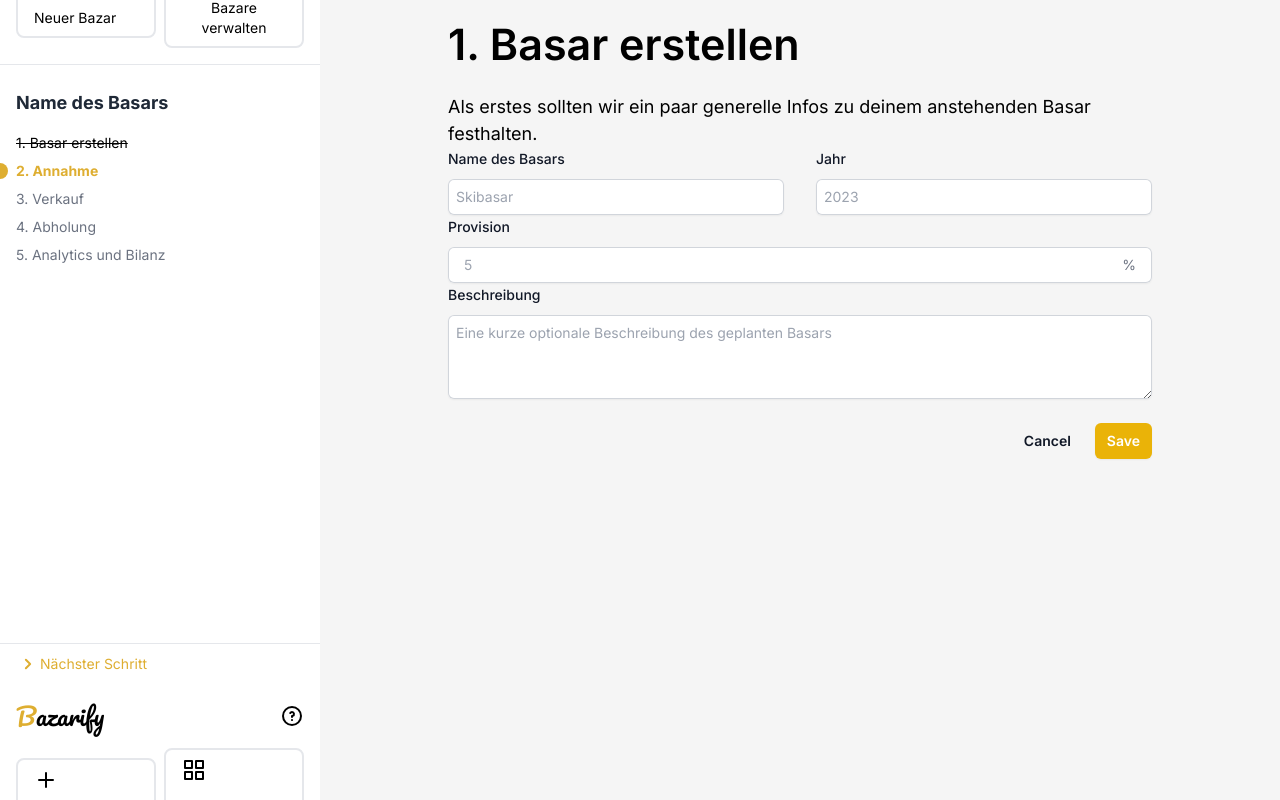
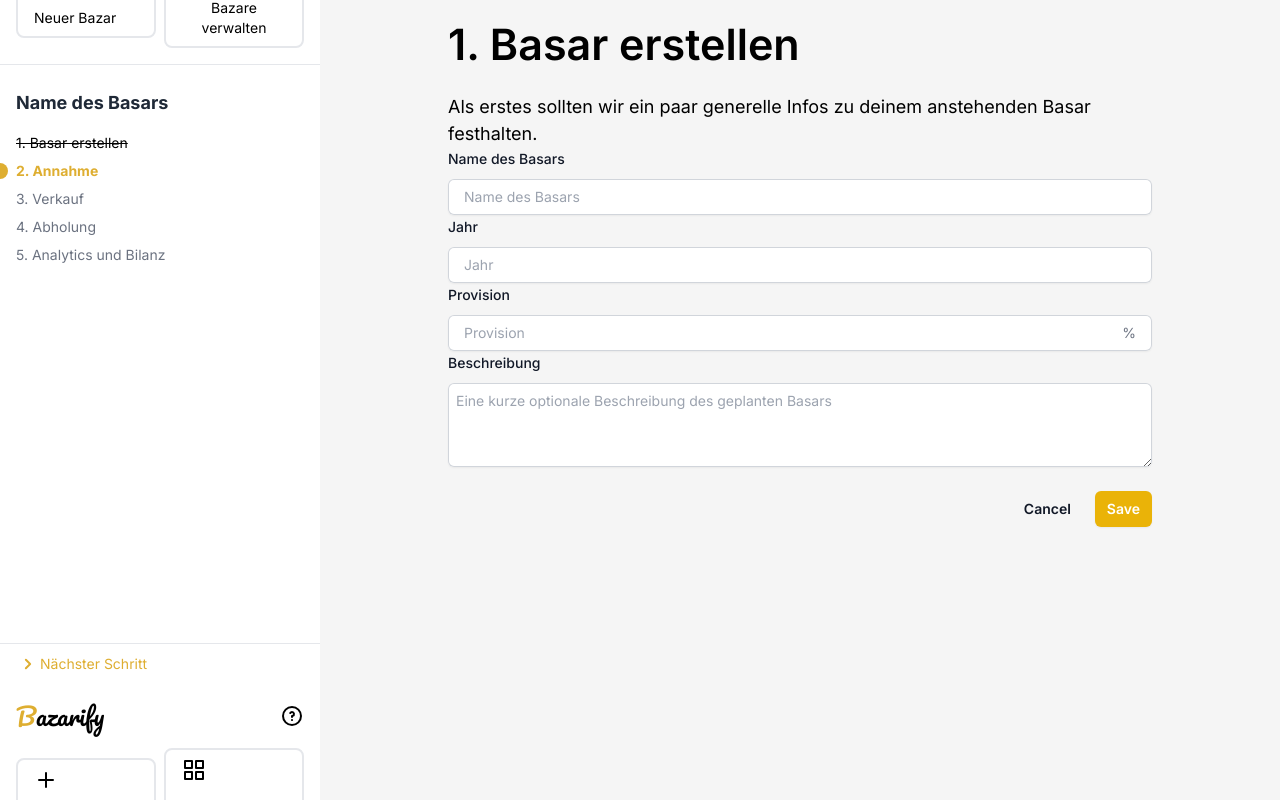
Before and after one commit to mauricedolibois/bazarify, a Next.js app in the folder frontend/: page / in a window 1280 px wide. Shown: the part 1716-2516 px from the top of the page. Built offline with nearby package versions, Linux system fonts and the light colour scheme.

Commit message:
add formInput

```diff
--- /dev/null
+++ b/frontend/components/UnderlinedInput.js
@@ -0,0 +1,12 @@
+import React from 'react';
+
+const UnderlindedInput = ({placeholder}) => {
+  return (
+    <div class="group flex items-center">
+        <input class="w-full truncate border-b border-gray-300 text-gray-700 focus:border-yellow-500 focus:outline-none"
+            type="text" placeholder={placeholder} />
+    </div>
+  );
+};
+
+export default UnderlindedInput;
--- a/frontend/components/ablaufSeite1.js
+++ b/frontend/components/ablaufSeite1.js
@@ -1,3 +1,6 @@
+import React from 'react'
+import FormInput from './FormInput'
+
 export default function () {
     return (
         <>
@@ -7,31 +10,9 @@ export default function () {
             </div>
             <div>
                 <div class="grid grid-cols-1 gap-x-8 sm:grid-cols-6">
-                    <div class="sm:col-span-3">
-                        <label for="first-name" class="block text-sm font-medium leading-6 text-gray-900">Name des Basars</label>
-                        <div class="mt-2">
-                            <input type="text" name="first-name" id="first-name" autocomplete="given-name" class="block w-full rounded-md border-0 px-2 py-1.5 text-gray-900 shadow-sm ring-1 ring-inset ring-gray-300 placeholder:text-gray-400 focus:ring-2 focus:ring-inset sm:text-sm sm:leading-6" placeholder="Skibasar" />
-                        </div>
-                    </div>
-
-                    <div class="sm:col-span-3">
-                        <label for="last-name" class="block text-sm font-medium leading-6 text-gray-900">Jahr</label>
-                        <div class="mt-2">
-                            <input type="text" name="last-name" id="last-name" autocomplete="family-name" class="block w-full rounded-md border-0 px-2 py-1.5 text-gray-900 shadow-sm ring-1 ring-inset ring-gray-300 placeholder:text-gray-400 focus:ring-2 focus:ring-inset sm:text-sm sm:leading-6" placeholder="2023" />
-                        </div>
-                    </div>
-
-                    <div class="col-span-full">
-                        <label for="price" class="block text-sm font-medium leading-6 text-gray-900">Provision</label>
-                        <div class="relative mt-2 rounded-md shadow-sm">
-                            <div class="pointer-events-none absolute inset-y-0 left-2 flex items-center"></div>
-                            <input type="text" name="price" id="price" class="block w-full rounded-md border-0 py-1.5 pl-4 pr-20 text-gray-900 ring-1 ring-inset ring-gray-300 placeholder:text-gray-400 focus:ring-2 focus:ring-inset sm:text-sm sm:leading-6" placeholder="5" />
-                            <div class="absolute inset-y-0 right-4 flex items-center">
-                                <label for="currency" class="sr-only">Provision</label>
-                                <span class="text-gray-500 sm:text-sm">%</span>
-                            </div>
-                        </div>
-                    </div>
+                    <FormInput name="Name des Basars" unit="" />
+                    <FormInput name="Jahr" unit="" />
+                    <FormInput name="Provision" unit="%" />
 
                     <div class="col-span-full">
                         <label for="about" class="block text-sm font-medium leading-6 text-gray-900">Beschreibung</label>
--- a/frontend/components/ablaufSeite2.js
+++ b/frontend/components/ablaufSeite2.js
@@ -1,3 +1,6 @@
+import React from 'react'
+import UnderlinedInput from './UnderlinedInput'
+
 export default function () {
     return (
         <>
@@ -12,26 +15,16 @@ export default function () {
                             <div class="w-2/5 border-r border-gray-300 p-4">
 
                                 <h3>Infos zum Verkäufer</h3>
-                                <div class="group flex items-center">
-                                    <input class="w-full truncate border-b border-gray-300 text-gray-700 focus:border-yellow-500 focus:outline-none" type="text" placeholder="Name des Verkäufers" />
-                                </div>
-                                <div class="group flex items-center">
-                                    <input class="w-full truncate border-b border-gray-300 text-gray-700 focus:border-yellow-500 focus:outline-none" type="text" placeholder="Email des Verkäufers" />
-                                </div>
+                                <UnderlinedInput placeholder="Name des Verkäufers" />
+                                <UnderlinedInput placeholder="Email des Verkäufers" />
                             </div>
                             <div class="w-3/5 p-4">
 
                                 <h3>Produkte des Verkäufers</h3>
                                 <div class="flex flex-row gap-4">
-                                    <div class="group flex items-center">
-                                        <input class="w-full truncate border-b border-gray-300 text-gray-700 focus:border-yellow-500 focus:outline-none" type="text" placeholder="Name des Produkts" />
-                                    </div>
-                                    <div class="group flex items-center">
-                                        <input class="w-full truncate border-b border-gray-300 text-gray-700 focus:border-yellow-500 focus:outline-none" type="text" placeholder="Kategorie" />
-                                    </div>
-                                    <div class="group flex items-center">
-                                        <input class="w-full truncate border-b border-gray-300 text-gray-700 focus:border-yellow-500 focus:outline-none" type="text" placeholder="Preis in €" />
-                                    </div>
+                                    <UnderlinedInput placeholder="Name des Produkts" />
+                                    <UnderlinedInput placeholder="Kategorie" />
+                                    <UnderlinedInput placeholder="Preis in €" />
                                 </div>
 
                                 <div class="mt-4 flex">
--- /dev/null
+++ b/frontend/components/formInput.js
@@ -0,0 +1,19 @@
+import React from 'react';
+
+const FormInput = ({name, unit}) => {
+  return (
+    <div class="col-span-full">
+        <label for="price" class="block text-sm font-medium leading-6 text-gray-900">{name}</label>
+        <div class="relative mt-2 rounded-md shadow-sm">
+          <div class="pointer-events-none absolute inset-y-0 left-2 flex items-center"></div>
+          <input type="text" name={name} id={name} class="block w-full rounded-md border-0 py-1.5 pl-4 pr-20 text-gray-900 ring-1 ring-inset ring-gray-300 placeholder:text-gray-400 focus:ring-2 focus:ring-inset sm:text-sm sm:leading-6" placeholder={name} />
+            <div class="absolute inset-y-0 right-4 flex items-center">
+              <label for={name} class="sr-only">{name}</label>
+              <span class="text-gray-500 sm:text-sm">{unit}</span>
+            </div>
+        </div>
+    </div>
+  );
+};
+
+export default FormInput;
--- /dev/null
+++ b/frontend/components/newButton.js
@@ -0,0 +1,16 @@
+import React from 'react';
+import { UilIcon } from '@iconscout/react-unicons';
+
+const NewButton = ({ icon, label }) => {
+    return (
+        <button className="flex flex-col justify-center rounded-lg bg-yellow-500 px-4 py-2">
+          <span className="text-white">
+            {icon}
+          </span>
+          <span className="text-white mt-4">{label}</span>
+        </button>
+      );
+    };
+
+
+export default NewButton;
--- a/frontend/package.json
+++ b/frontend/package.json
@@ -9,11 +9,13 @@
     "lint": "next lint"
   },
   "dependencies": {
+    "@iconscout/react-unicons": "^2.0.2",
     "autoprefixer": "10.4.14",
-    "next": "13.3.0",
+    "next": "^13.3.0",
     "postcss": "8.4.23",
-    "react": "18.2.0",
+    "react": "^18.2.0",
     "react-dom": "18.2.0",
+    "react-router": "^6.11.1",
     "tailwindcss": "3.3.1"
   }
 }
--- a/frontend/pages/index.js
+++ b/frontend/pages/index.js
@@ -10,6 +10,8 @@ import ButtonV2 from "@/components/buttonV2";
 import ButtonV3 from "@/components/buttonV3";
 import ButtonV4 from "@/components/buttonV4";
 import ButtonV5 from "@/components/buttonV5";
+import FormInput from "@/components/FormInput";
+
 
 export default function Home() {
   return (
@@ -70,14 +72,10 @@ export default function Home() {
             <ButtonV3></ButtonV3>
             <ButtonV4></ButtonV4>
             <ButtonV5></ButtonV5>
+            <FormInput name="Test"></FormInput>
+            <FormInput name="Test2"></FormInput>
           </div>
         </div>
-
-
-
-
-
-
       </div>
     </>
   );
```
Also changed, not shown: 1 other file (tests, documents, lock files or other folders).
